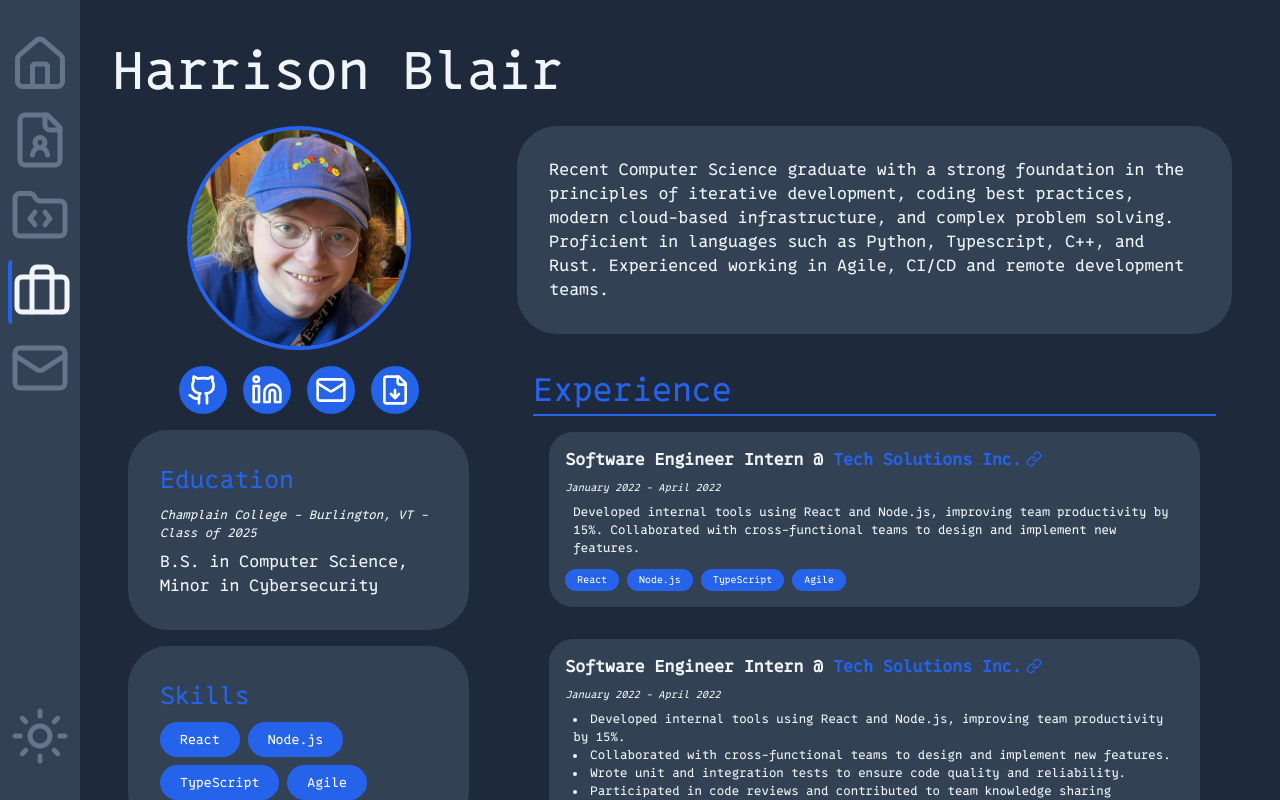
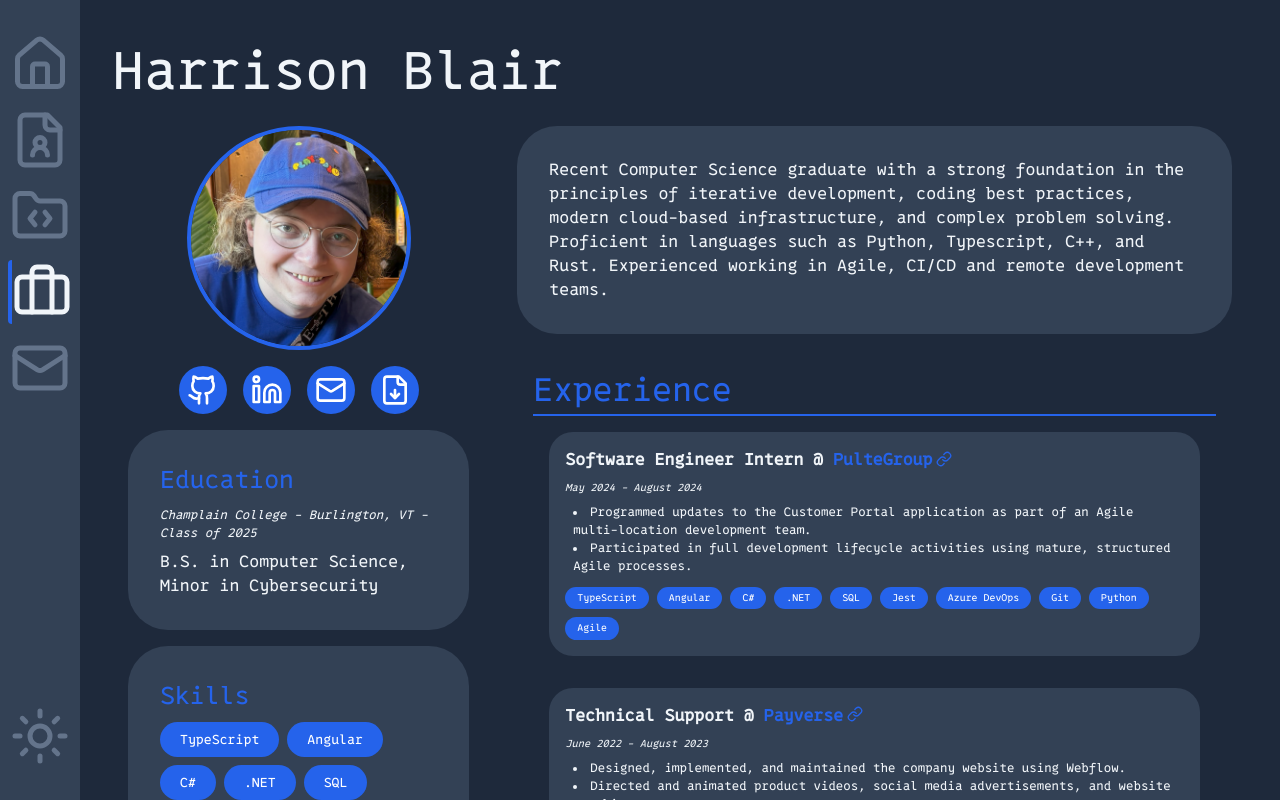
Before and after one commit to Harrison-Blair/personal-website, a Next.js app: page /work in a window 1280 px wide. Shown: the top 800 px of the page. Built offline with nearby package versions, Linux system fonts and the light colour scheme.

Commit message:
update experiences to have actual data

```diff
--- a/src/data/experiences.ts
+++ b/src/data/experiences.ts
@@ -1,39 +1,50 @@
 export interface Experience {
     id: string;
     company: string;
+    link?: string;
     role: string;
     startDate: string;
     endDate: string;
     description: string | string[];
     tags: string[];
-    link?: string;
 }
 
 export const experiences: Experience[] = [
     {
-        id: '202410-1',
+        id: '202405-1',
+        company: 'PulteGroup',
+        link: 'https://www.pulte.com/',
         role: 'Software Engineer Intern',
-        company: 'Tech Solutions Inc.',
-        startDate: 'January 2022',
-        endDate: 'April 2022',
-        description: 'Developed internal tools using React and Node.js, improving team productivity by 15%. Collaborated with cross-functional teams to design and implement new features.',
-        tags: ['React', 'Node.js', 'TypeScript', 'Agile'],
-        link: 'https://www.techsolutions.com',
+        startDate: 'May 2024',
+        endDate: 'August 2024',
+        description: [
+            "Programmed updates to the Customer Portal application as part of an Agile multi-location development team.",
+            "Participated in full development lifecycle activities using mature, structured Agile processes."
+        ],
+        tags: [
+            "TypeScript", "Angular", "C#",
+            ".NET", "SQL", "Jest",
+            "Azure DevOps", "Git", "Python",
+            "Agile"
+        ]
     },
     {
-        id: '202410-2',
-        role: 'Software Engineer Intern',
-        company: 'Tech Solutions Inc.',
-        startDate: 'January 2022',
-        endDate: 'April 2022',
+        id: '202206-1',
+        company: 'Payverse',
+        link: 'https://payverse.com',
+        role: 'Technical Support',
+        startDate: 'June 2022',
+        endDate: 'August 2023',
         description: [
-            'Developed internal tools using React and Node.js, improving team productivity by 15%.',
-            'Collaborated with cross-functional teams to design and implement new features.',
-            'Wrote unit and integration tests to ensure code quality and reliability.',
-            'Participated in code reviews and contributed to team knowledge sharing sessions.'
+            "Designed, implemented, and maintained the company website using Webflow.",
+            "Directed and animated product videos, social media advertisements, and website graphics.",
         ],
-        tags: ['React', 'Node.js', 'TypeScript', 'Agile'],
-        link: 'https://www.techsolutions.com',
+        tags: [
+            "Webflow", "CSS", "JavaScript",
+            "Adobe After Effects", "Adobe Premiere Pro", "Adobe Photoshop",
+            "Adobe Illustrator", "LinkedIn Ads"
+        ],
+
     },
 
 ]
```
